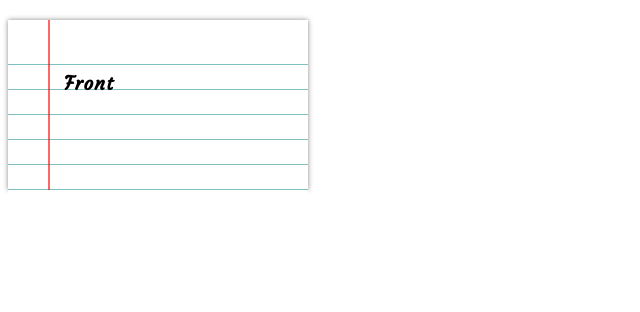
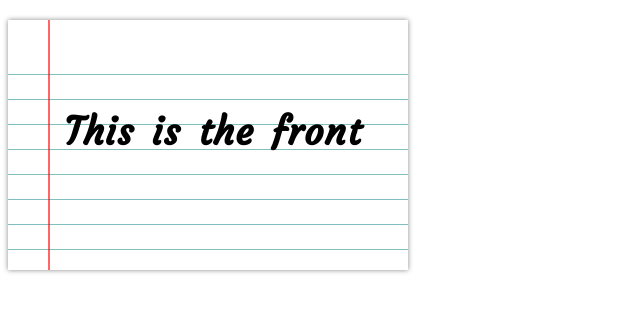
Before and after one commit to chatter-ladder/client, a React (Create React App) app: page / in a window 1280 px wide. Shown: the top 312 px of the page, without its empty margins (0-640 px from the left). Built offline with nearby package versions, Linux system fonts and the light colour scheme.

Commit message:
Added a bit more stying to card to give the top a margin before lines start

```diff
--- a/src/components/Flashcard/Flashcard.js
+++ b/src/components/Flashcard/Flashcard.js
@@ -26,12 +26,12 @@ class Flashcard extends Component {
         <div className={this.flashcardClasses()} onClick={this.flipHandler}>
           <div className={`${classes.Pattern} ${classes.Front}`}>
             <div className={classes.Content}>
-              <h4>Front</h4>
+              <h4>This is the front</h4>
             </div>
           </div>
           <div className={`${classes.Pattern} ${classes.Back}`}>
             <div className={classes.Content}>
-              <h4>Back</h4>
+              <h4>And this is the Back</h4>
             </div>
           </div>
         </div>
--- a/src/components/Flashcard/Flashcard.module.css
+++ b/src/components/Flashcard/Flashcard.module.css
@@ -1,7 +1,8 @@
 .Container {
   background-color: transparent;
-  width: 300px;
-  height: 170px;
+  width: 400px;
+  height: 250px;
+  /* padding-top: 40px; */
   /* border: 1px solid #f1f1f1; */
   perspective: 1000px;
 }
@@ -22,7 +23,7 @@
 .Flashcard::before {
   content: '';
   position: absolute;
-  top: 0;
+  /* top: 0; */
   left: 40px;
   width: 2px;
   height: 100%;
@@ -35,15 +36,15 @@
 }
 
 .Pattern {
-  top: 20px;
-  height: 100%;
+  top: 30px;
+  height: 220px;
   background-image: repeating-linear-gradient(white 0px, white 24px, teal 25px);
 }
 
 .Front, .Back {
   position: absolute;
   width: 100%;
-  height: 100%;
+  /* height: 100%; */
   backface-visibility: hidden;
 }
 
@@ -60,8 +61,8 @@
   padding-top: 6px;
   padding-left: 56px;
   padding-right: 16px;
-  line-height: 25px;
-  font-size: 19px;
+  line-height: 50px;
+  font-size: 38px;
   letter-spacing: 1px;
   word-spacing: 5px;
 }
```
